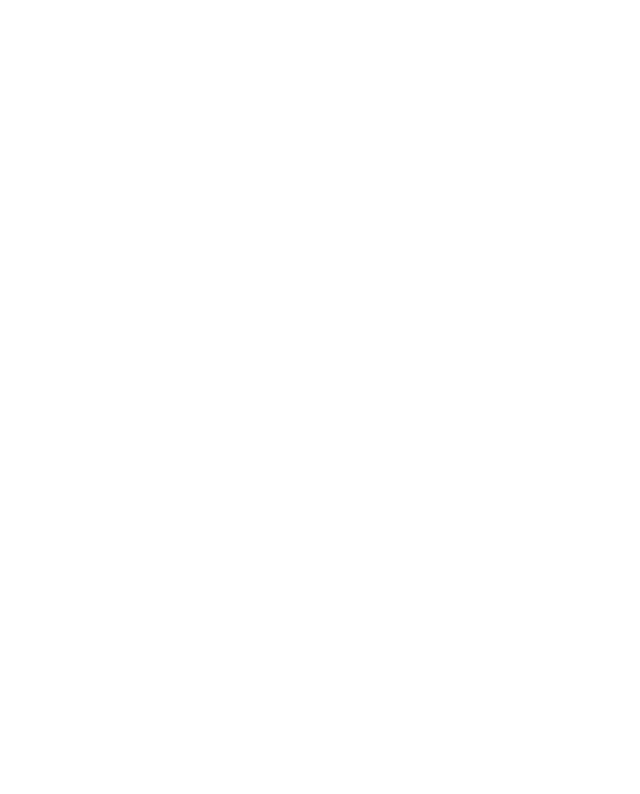
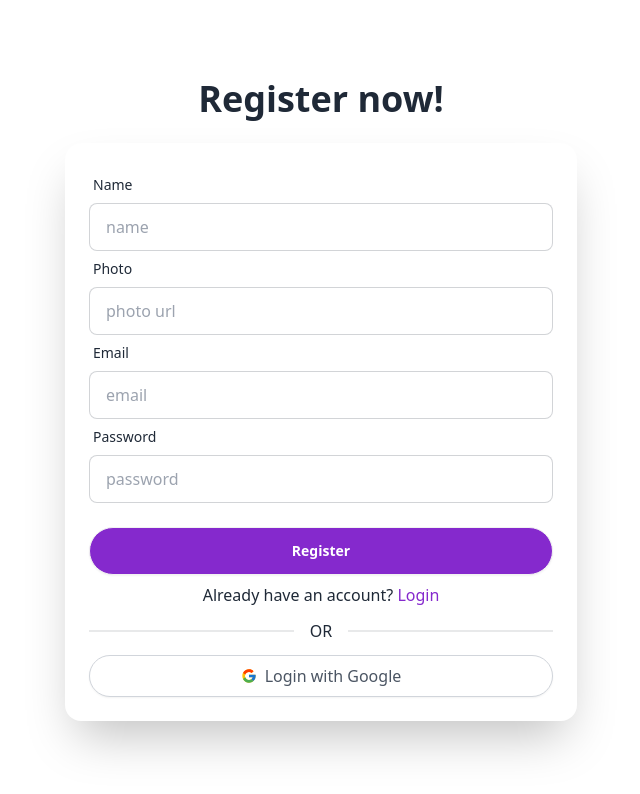
Before and after one commit to RahulKhanSuvo/discount-pro, a React (Vite) app: page /register in a window 1280 px wide. Shown: the top 794 px of the page, without its empty margins (319-959 px from the left). Built offline with nearby package versions, Linux system fonts and the light colour scheme.

Commit message:
added registration form

```diff
--- a/src/Provider/AuthProvider.jsx
+++ b/src/Provider/AuthProvider.jsx
@@ -1,7 +1,19 @@
 import AuthContext from "../context/authContext";
-
+import { createUserWithEmailAndPassword, updateProfile } from "firebase/auth";
+import auth from "../Firebase/firebase.config";
 const AuthProvider = ({ children }) => {
-  return <AuthContext.Provider>{children}</AuthContext.Provider>;
+  const userRegister = (email, password) => {
+    return createUserWithEmailAndPassword(auth, email, password);
+  };
+  const updateUserProfile = (updatedData) => {
+    return updateProfile(auth.currentUser, updatedData);
+  };
+  const info = {
+    name: "rj",
+    userRegister,
+    updateUserProfile,
+  };
+  return <AuthContext.Provider value={info}>{children}</AuthContext.Provider>;
 };
 
 export default AuthProvider;
--- a/src/components/Header.jsx
+++ b/src/components/Header.jsx
@@ -1,6 +1,9 @@
+import { useContext } from "react";
 import { Link, NavLink } from "react-router-dom";
+import AuthContext from "../context/authContext";
 
 const Header = () => {
+  const { name } = useContext(AuthContext);
   return (
     <div className="border-b bg-white z-50 sticky top-0 shadow-sm">
       <nav className="flex container mx-auto py-4 justify-between items-center">
@@ -48,7 +51,7 @@
         <div>
           <Link
             to={"/login"}
-            className="text-lg font-semibold text-[#8529CD] hover:underline"
+            className="text-lg font-semibold text-white px-5 py-2 rounded-full bg-[#8529CD] hover:underline"
           >
             Login
           </Link>
--- a/src/components/Home.jsx
+++ b/src/components/Home.jsx
@@ -6,7 +6,6 @@
 
 const Home = () => {
   const { topBrands, brands } = useLoaderData();
-  console.log(topBrands);
   return (
     <div className="container mx-auto">
       <Slider></Slider>
--- a/src/pages/Login.jsx
+++ b/src/pages/Login.jsx
@@ -1,11 +1,20 @@
+import { FcGoogle } from "react-icons/fc";
+import { Link } from "react-router-dom";
+
 const Login = () => {
+  const handelSubmit = (e) => {
+    e.preventDefault();
+    const email = e.target.email.value;
+    const password = e.target.password.value;
+    console.log(email, password);
+  };
   return (
     <div className="min-h-screen flex flex-col justify-center items-center">
       <div className="text-center lg:text-left">
         <h1 className="text-4xl font-bold">Login now!</h1>
       </div>
-      <div className="card bg-base-100 w-full mt-6 max-w-lg shrink-0 shadow-2xl">
-        <form className="card-body">
+      <div className="card p-6 bg-base-100 w-full mt-6 max-w-lg shrink-0 shadow-2xl">
+        <form onSubmit={handelSubmit} className=" ">
           <div className="form-control">
             <label className="label">
               <span className="label-text">Email</span>
@@ -13,6 +22,7 @@
             <input
               type="email"
               placeholder="email"
+              name="email"
               className="input input-bordered"
               required
             />
@@ -24,6 +34,7 @@
             <input
               type="password"
               placeholder="password"
+              name="password"
               className="input input-bordered"
               required
             />
@@ -34,11 +45,24 @@
             </label>
           </div>
           <div className="form-control mt-6">
-            <button className="btn text-white rounded-full bg-[#8529CD]">
+            <button className="btn text-white rounded-full bg-[#8529CD] hover:bg-[#6A1D9A] hover:scale-105 transition-all">
               Login
             </button>
           </div>
+          <p className="text-center mt-2">
+            Don't have an account?{" "}
+            <Link to={"/register"} className="text-[#8529CD] font-medium">
+              SignUp
+            </Link>
+          </p>
+          <div className="divider">OR</div>
         </form>
+        <div>
+          <button className="flex items-center justify-center w-full  border border-gray-300 rounded-full px-4 py-2 shadow-sm bg-white hover:bg-gray-100">
+            <FcGoogle className="mr-2" />
+            <span className="text-gray-600 font-medium">Login with Google</span>
+          </button>
+        </div>
       </div>
     </div>
   );
--- a/src/pages/Register.jsx
+++ b/src/pages/Register.jsx
@@ -1,5 +1,106 @@
+import { useContext } from "react";
+import { FcGoogle } from "react-icons/fc";
+import { Link } from "react-router-dom";
+import AuthContext from "../context/authContext";
+
 const Register = () => {
-  return <div></div>;
+  const { userRegister, updateUserProfile } = useContext(AuthContext);
+  const handelSubmit = (e) => {
+    e.preventDefault();
+    const email = e.target.email.value;
+    const password = e.target.password.value;
+    const name = e.target.name.value;
+    const photo = e.target.photo.value;
+    userRegister(email, password)
+      .then((result) => {
+        console.log(result.user);
+        updateUserProfile({ displayName: name, photoURL: photo })
+          .then(() => {
+            console.log("done update data");
+          })
+          .catch();
+      })
+      .catch((error) => {
+        console.log(error);
+      });
+  };
+  return (
+    <div className="min-h-screen flex flex-col justify-center items-center">
+      <div className="text-center lg:text-left">
+        <h1 className="text-4xl font-bold"> Register now!</h1>
+      </div>
+      <div className="card p-6 bg-base-100 w-full mt-6 max-w-lg shrink-0 shadow-2xl">
+        <form onSubmit={handelSubmit} className=" ">
+          <div className="form-control">
+            <label className="label">
+              <span className="label-text">Name</span>
+            </label>
+            <input
+              type="text"
+              placeholder="name"
+              name="name"
+              className="input input-bordered"
+              required
+            />
+          </div>
+          <div className="form-control">
+            <label className="label">
+              <span className="label-text">Photo</span>
+            </label>
+            <input
+              type="text"
+              placeholder="photo url"
+              name="photo"
+              className="input input-bordered"
+              required
+            />
+          </div>
+          <div className="form-control">
+            <label className="label">
+              <span className="label-text">Email</span>
+            </label>
+            <input
+              type="email"
+              placeholder="email"
+              name="email"
+              className="input input-bordered"
+              required
+            />
+          </div>
+          <div className="form-control">
+            <label className="label">
+              <span className="label-text">Password</span>
+            </label>
+            <input
+              type="password"
+              placeholder="password"
+              name="password"
+              className="input input-bordered"
+              required
+            />
+          </div>
+          <div className="form-control mt-6">
+            <button className="btn text-white rounded-full bg-[#8529CD] hover:bg-[#6A1D9A] hover:scale-105 transition-all">
+              Register
+            </button>
+          </div>
+          <p className="text-center mt-2">
+            Already have an account?{" "}
+            <Link to={"/login"} className="text-[#8529CD] font-medium">
+              Login
+            </Link>
+          </p>
+          <div className="divider">OR</div>
+        </form>
+        <div>
+          <button className="flex items-center justify-center w-full  border border-gray-300 rounded-full px-4 py-2 shadow-sm bg-white hover:bg-gray-100">
+            <FcGoogle className="mr-2" />
+            <span className="text-gray-600 font-medium">Login with Google</span>
+          </button>
+        </div>
+      </div>
+    </div>
+  );
 };
 
 export default Register;
```
